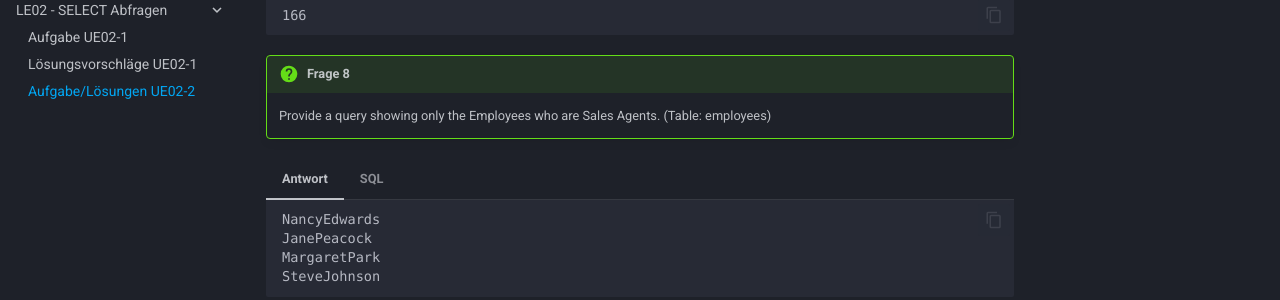
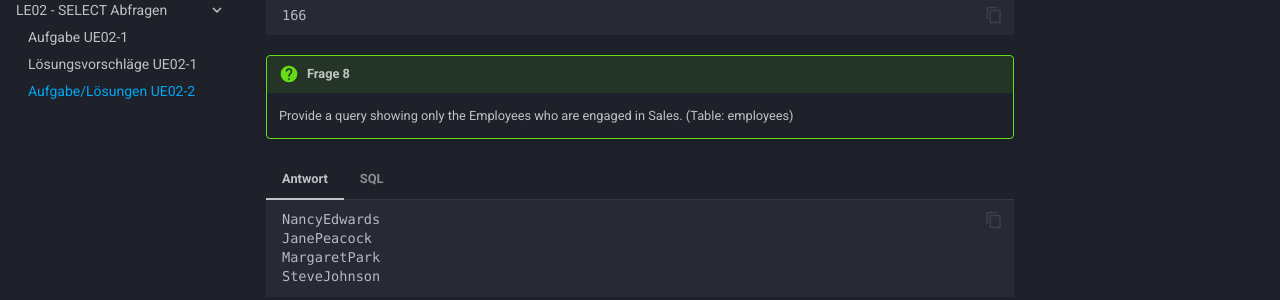
Before and after one commit to tjaeggi/btw2201_databases, an MkDocs documentation site: the page built from docs/UE02-2.md, in a window 1280 px wide and 900 px high, scrolled down 1784 px. Shown: the part 152-452 px from the top of the window. Built offline with MkDocs 1.6.1 and Material for MkDocs 9.7.7, drawn with Linux system fonts in a browser that asks for light colours; some web fonts are replaced.

Commit message:
UE02-2-10

```diff
--- a/docs/UE02-2.md
+++ b/docs/UE02-2.md
@@ -129,7 +129,7 @@
 
 !!! question "Frage 8"
 
-     Provide a query showing only the Employees who are Sales Agents. (Table: employees)
+     Provide a query showing only the Employees who are engaged in Sales. (Table: employees)
 
 === "Antwort"
 
```
